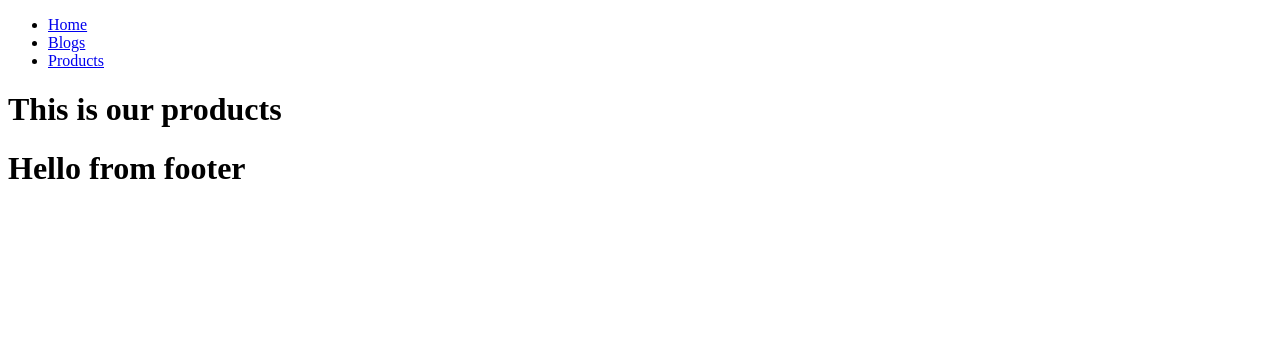
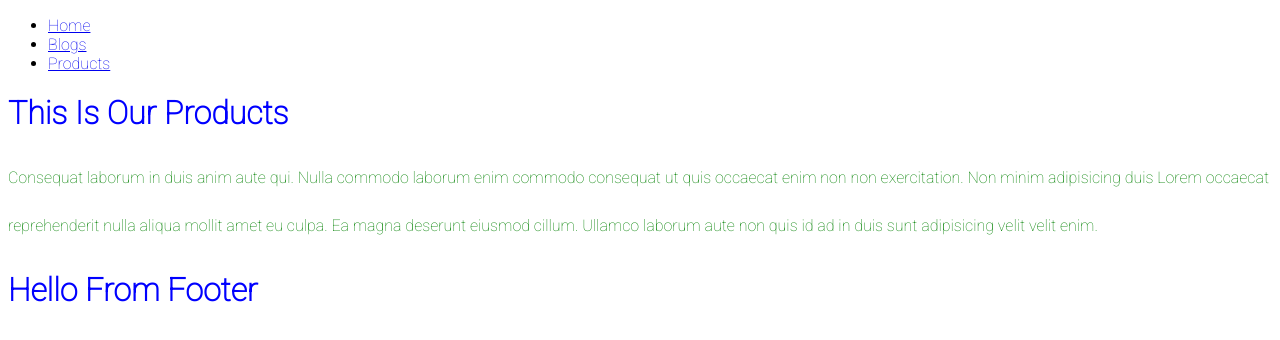
Before and after one commit to carlaa33/my-gatsby-project, a Gatsby site: page /products in a window 1280 px wide. Built offline with nearby package versions, Linux system fonts and the light colour scheme; Gatsby itself is replaced by a stand-in of ours.

Commit message:
Styled-button

```diff
--- a/gatsby-config.js
+++ b/gatsby-config.js
@@ -6,5 +6,5 @@
 
 module.exports = {
   /* Your site config here */
-  plugins: [],
+  plugins: [`gatsby-plugin-styled-components`],
 }
--- a/package.json
+++ b/package.json
@@ -14,9 +14,12 @@
     "test": "echo \"Write tests! -> https://gatsby.dev/unit-testing\" && exit 1"
   },
   "dependencies": {
+    "babel-plugin-styled-components": "^1.12.0",
     "gatsby": "^2.26.1",
+    "gatsby-plugin-styled-components": "^3.6.0",
     "react": "^16.12.0",
-    "react-dom": "^16.12.0"
+    "react-dom": "^16.12.0",
+    "styled-components": "^5.2.1"
   },
   "devDependencies": {
     "prettier": "2.1.2"
--- /dev/null
+++ b/src/components/layout.css
@@ -0,0 +1,24 @@
+@import url("https://fonts.googleapis.com/css2?family=Roboto:wght@100&display=swap");
+
+body {
+  font-family: "Roboto", sans-serif;
+}
+
+h1 {
+  color: blue;
+  text-transform: capitalize;
+}
+
+p {
+  line-height: 2;
+}
+
+.blog-text {
+  color: red;
+  line-height: 0.5;
+}
+
+.products-text {
+  color: green;
+  line-height: 3;
+}
--- a/src/components/layout.js
+++ b/src/components/layout.js
@@ -1,6 +1,7 @@
 import React from "react"
 import Navbar from "./Navbar"
 import Footer from "./Footer"
+import "./layout.css"
 
 const layout = ({ children }) => {
   return (
--- a/src/pages/index.js
+++ b/src/pages/index.js
@@ -1,8 +1,10 @@
 import React from "react"
 import Layout from "../components/layout"
+import { ExampleButton } from "../components/button"
 
 export default () => (
   <Layout>
     <h1>Hello from Gatsby</h1>
+    <ExampleButton>Click me</ExampleButton>
   </Layout>
 )
--- a/src/pages/products.js
+++ b/src/pages/products.js
@@ -6,6 +6,13 @@ export default class products extends Component {
     return (
       <Layout>
         <h1>This is our products</h1>
+        <p className="products-text">
+          Consequat laborum in duis anim aute qui. Nulla commodo laborum enim
+          commodo consequat ut quis occaecat enim non non exercitation. Non
+          minim adipisicing duis Lorem occaecat reprehenderit nulla aliqua
+          mollit amet eu culpa. Ea magna deserunt eiusmod cillum. Ullamco
+          laborum aute non quis id ad in duis sunt adipisicing velit velit enim.
+        </p>
       </Layout>
     )
   }
```
Also changed, not shown: src/components/button.js (added, +7 -0 lines), src/pages/blog.js (+7 -0 lines), src/components/blog.module.css (added), 1 other file.
